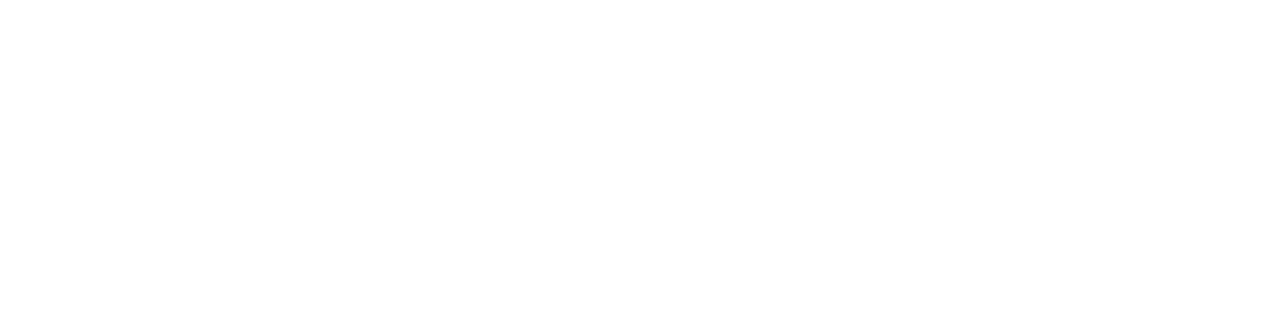
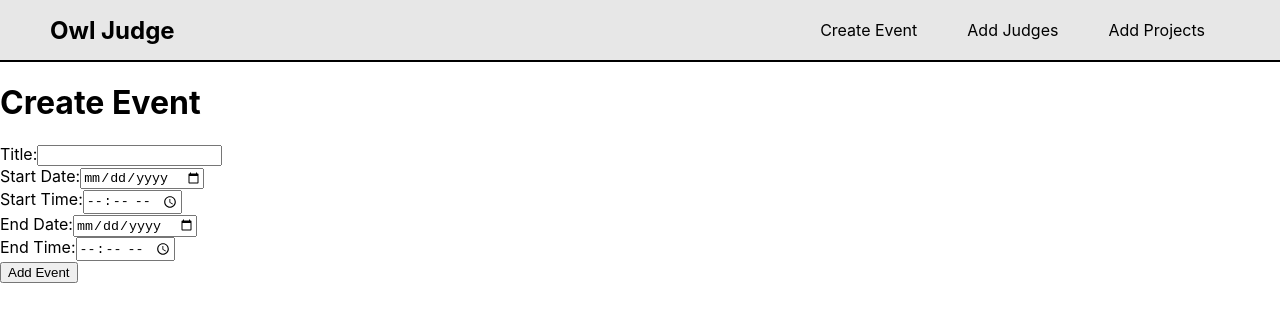
Before and after one commit to Haktan8/Owl-Judge, a React (Create React App) app in the folder owl-judge/client/: page /admin/create-event in a window 1280 px wide. Before the commit this address had no page. Shown: the top 322 px of the page. Built offline with nearby package versions, Linux system fonts and the light colour scheme.

Commit message:
Added basic admin navbar and some functionality templates

```diff
--- a/owl-judge/client/src/App.js
+++ b/owl-judge/client/src/App.js
@@ -3,22 +3,29 @@
 import SignIn from './pages/SignIn';
 import SignUp from './pages/SignUp';
 import ForgotPassword from './pages/ForgotPassword';
-
-
+import AdminDashboard from './pages/AdminDashboard';
+import CreateEvent from './pages/CreateEvent';
+import AddJudges from './pages/AddJudges'
+import AddProjects from './pages/AddProjects';
 function App() {
   return (
     <Router>
-    <Routes>
+      <Routes>
         {/* Root route */}
         <Route path="/" element={<SignIn />} />
         <Route path="/signin" element={<SignIn />} />
         <Route path="/signup" element={<SignUp />} />
         <Route path="/forgot-password" element={<ForgotPassword />} />
 
-
-        {/* Add more routes if needed */}
-    </Routes>
-</Router>
+        /* Admin routes */
+        <Route path="/admin" element={<AdminDashboard />}>
+          <Route path='create-event' element={<CreateEvent />} />
+          <Route path='add-judges' element={<AddJudges />} />
+          <Route path='add-projects' element={<AddProjects />} />
+        </Route>
+        /* Add more routes if needed */
+      </Routes>
+    </Router>
   );
 }
 
--- a/owl-judge/client/src/index.css
+++ b/owl-judge/client/src/index.css
@@ -11,3 +11,32 @@
   font-family: source-code-pro, Menlo, Monaco, Consolas, 'Courier New',
     monospace;
 }
+
+
+.navbar {
+  background-color: rgb(231, 231, 231);
+  height: 40px;
+  padding: 10px;
+  padding-left: 50px;
+  padding-right: 75px;
+  display: flex;
+  align-items: center;
+  border-bottom: solid;
+  border-width: 2px;
+}
+.navbar-logo {
+  color: black;
+}
+.navbar-links{
+  margin-left: auto;
+  font-size: 16px;
+}
+.navbar a {
+  font-size: 16px;
+  margin-left: 50px;
+  color: black;
+  text-decoration: none;
+}
+.navbar a:hover {
+  color: #f1a635;
+}
--- /dev/null
+++ b/owl-judge/client/src/pages/AddJudges.jsx
@@ -0,0 +1,35 @@
+import { useState } from "react";
+import InputField from "../components/InputField";
+
+const AddJudges = () => {
+  const [judgeName, setJudgeName] = useState('')
+  const [companyName, setCompanyName] = useState('')
+  const [preference, setPreference] = useState('')
+
+  return (
+    <div className="add-judge-container">
+      <h1>Add Judge</h1>
+      <nput placeholder="Judge's Name" onChange={
+        (e) => setJudgeName(e.target.value)
+      }/><br />
+      <input placeholder="Company Name" onChange={
+        (e) => setCompanyName(e.target.value)
+      }/><br />
+      <select value={preference} onChange={
+        (e) => setPreference(e.target.value)
+      }>
+        <option value="Pref 1">Select an option</option>
+        <option value="Pref 2">Option 1</option>
+        <option value="Pref 3">Option 2</option>
+        <option value="Pref 4">Option 3</option>
+      </select><br />
+      <button onClick={
+        () => {
+          //Insert push request
+        }
+      }>Add Judge</button>
+    </div>
+  );
+}
+
+export default AddJudges;
--- /dev/null
+++ b/owl-judge/client/src/pages/AddProjects.jsx
@@ -0,0 +1,9 @@
+const AddProjects = () => {
+  return (
+    <div className="add-project-container">
+      <h1>Add Project</h1>
+    </div>
+  );
+}
+
+export default AddProjects;
--- a/owl-judge/client/src/pages/AdminDashboard.jsx
+++ b/owl-judge/client/src/pages/AdminDashboard.jsx
@@ -0,0 +1,21 @@
+import { Link, Outlet } from 'react-router-dom';
+
+const AdminDashboard = () => {
+  return (
+    <div>
+      <nav className="navbar">
+        <div className='navbar-logo'>
+          <h1>Owl Judge</h1>
+        </div>
+        <div className="navbar-links">
+          <Link to="create-event">Create Event</Link>
+          <Link to="add-judges">Add Judges</Link>
+          <Link to="add-projects">Add Projects</Link>
+        </div>
+      </nav>
+      <Outlet />
+    </div>
+  );
+}
+
+export default AdminDashboard;
--- /dev/null
+++ b/owl-judge/client/src/pages/CreateEvent.jsx
@@ -0,0 +1,38 @@
+import { useState } from "react";
+import InputField from "../components/InputField";
+
+const CreateEvent = () => {
+  const [title, setTitle] = useState('')
+  const [startDate, setStartDate] = useState('')
+  const [startTime, setStartTime] = useState('')
+  const [endDate, setEndDate] = useState('')
+  const [endTime, setEndTime] = useState('')
+
+  return (
+    <div className="create-event-container">
+      <h1>Create Event</h1>
+      <InputField label="Title" onChange={
+        (e) => setTitle(e.target.value)
+      }/>
+      <InputField label="Start Date" type="date" onChange={
+        (e) => setStartDate(e.target.value)
+      }/>
+      <InputField label="Start Time" type="time" onChange={
+        (e) => setStartTime(e.target.value)
+      }/>
+      <InputField label="End Date" type="date" onChange={
+        (e) => setEndDate(e.target.value)
+      }/>
+      <InputField label="End Time" type="time" onChange={
+        (e) => setEndTime(e.target.value)
+      }/>
+      <button onClick={
+        () => {
+          //Insert push request to db
+        }
+      }>Add Event</button>
+    </div>
+  );
+}
+
+export default CreateEvent;
```
